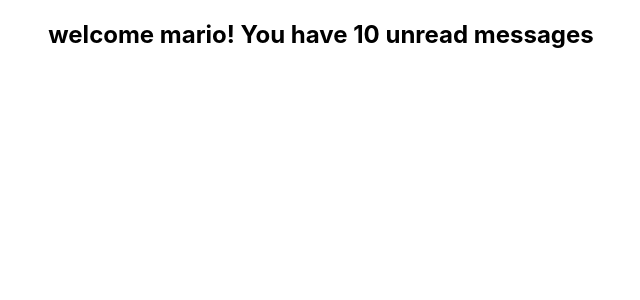
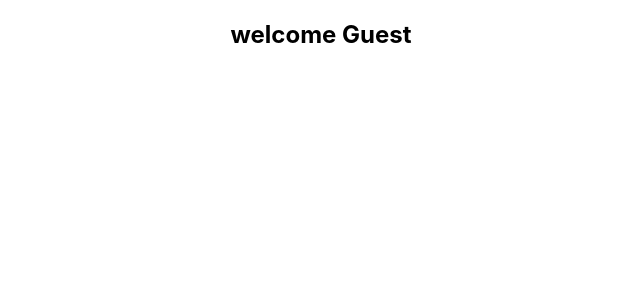
Before and after one commit to NegarSal/React-typescript, a React (Create React App) app: page / in a window 1280 px wide. Shown: the top 300 px of the page, without its empty margins (319-959 px from the left). Built offline with nearby package versions, Linux system fonts and the light colour scheme; the HTML template or start-up script is replaced by a standard one.

Commit message:
Basic props: number type, boolean type

```diff
--- a/src/App.tsx
+++ b/src/App.tsx
@@ -4,7 +4,7 @@
 function App() {
   return (
     <div className="App">
-      <Greet name='mario' />
+      <Greet name='mario' messageCount={20} isLoggedIn={false } />
     </div>
   );
 }
--- a/src/components/Greet.tsx
+++ b/src/components/Greet.tsx
@@ -1,11 +1,18 @@
 type GreetProps = {
     name: string
+    messageCount: number
+    isLoggedIn: boolean
 }
 
 export const Greet = (props: GreetProps) => {
     return (
         <div>
-            <h2>welcome {props.name}! You have 10 unread messages</h2>
+            <h2>
+                {props.isLoggedIn
+                    ? `welcome ${props.name}! You have ${props.messageCount} unread messages`
+                    : 'welcome Guest'
+                }
+            </h2>
         </div>
     )
 }
```
